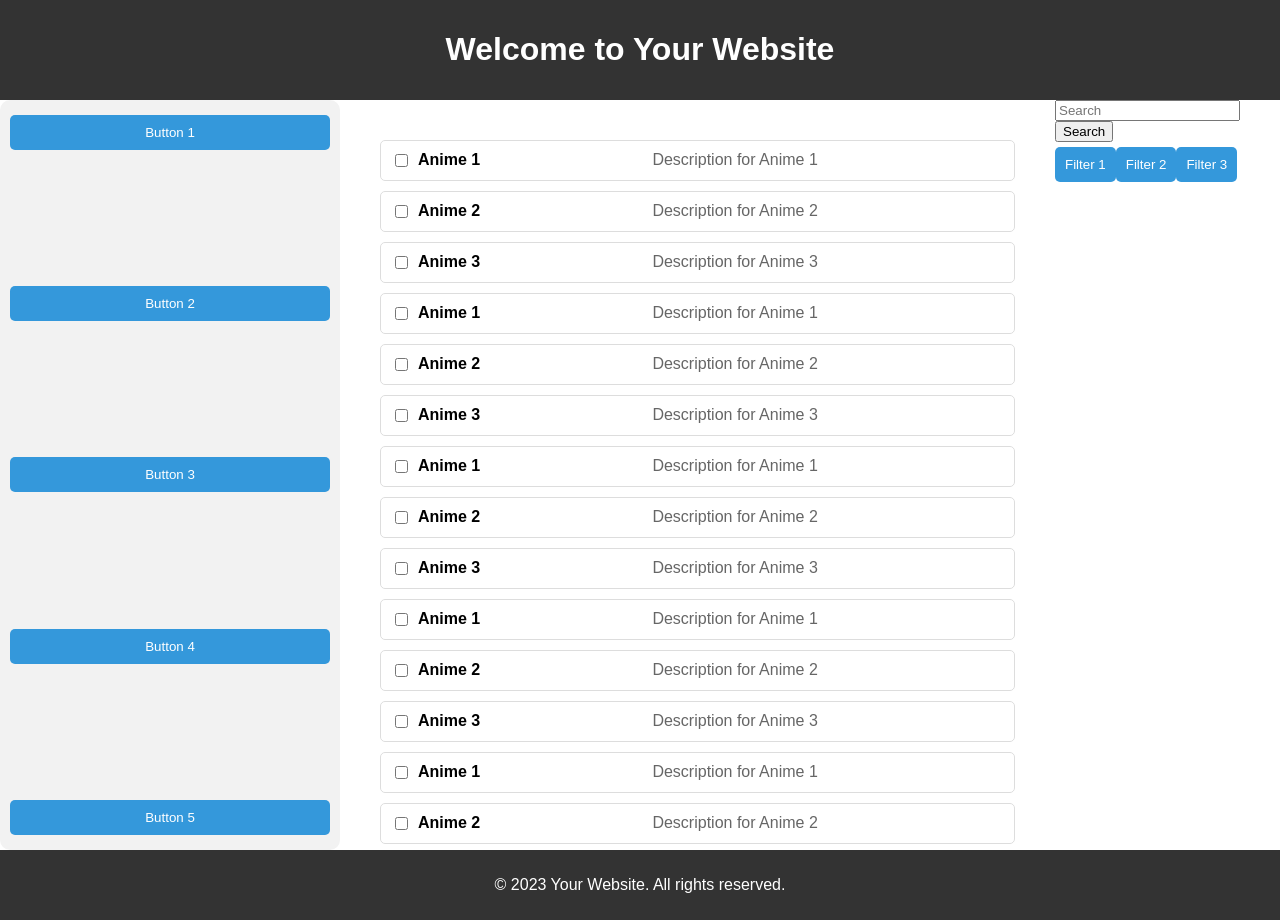
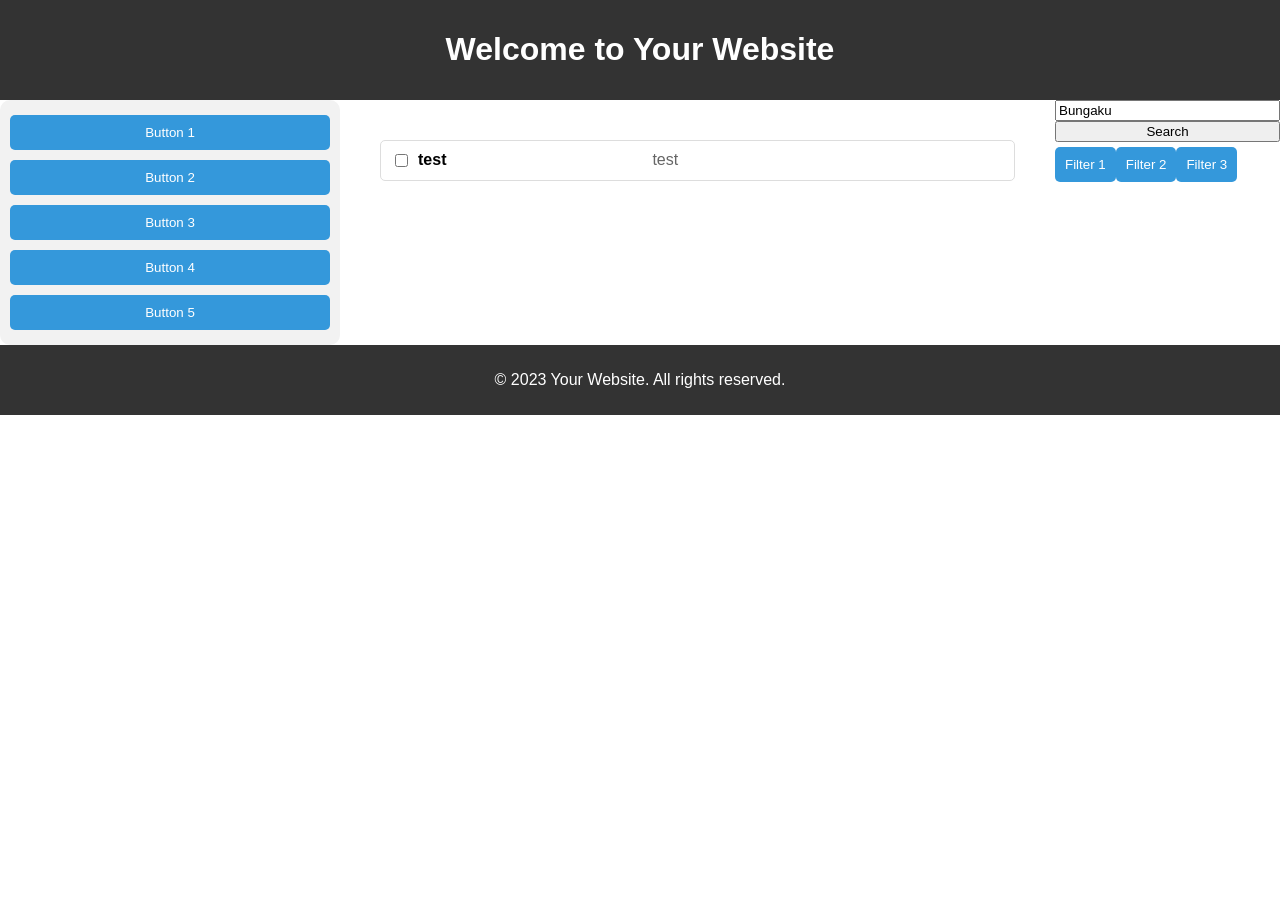
Before and after one commit to Maurice-Yu/personal-website, a React (Create React App) app in the folder myanimelistfe/: page / in a window 1280 px wide. After the commit the page ends 800 px from the top, so only its background shows below. Built offline with nearby package versions, Linux system fonts and the light colour scheme.

Commit message:
finished search functionality for BE and FE

```diff
--- a/myanimelistfe/src/pages/Home.js
+++ b/myanimelistfe/src/pages/Home.js
@@ -1,4 +1,16 @@
 import "../css/Home.css";
+import { redirect } from "react-router-dom";
+import React, { useState } from 'react';
+import { useEffect } from 'react';
+import { Route, Routes, useNavigate} from 'react-router-dom';
+
+const win= window.sessionStorage;
+const initialdata = {results:
+[{title:
+"test",
+description:"test"}]
+}
+win.setItem("animeList",JSON.stringify(initialdata));
 function Header() {
     return (
       <header>
@@ -25,25 +37,28 @@ function Header() {
       </div>
     );
   }
-  function SearchBar() {
+  function SearchBar({ queryDB }) {
+    const [query, setQuery] = useState('Bungaku');
+
+    function handleQueryChange(event) {
+      setQuery(event.target.value);
+    }
+
     return (
       <>
-      { /**
-        <div className="search-bar">
-          <input type="text" placeholder="Search" />
-        </div>
-      */ }
-        <form class="d-flex" role="search" method="POST">
-        {/** % csrf_token % **/}
         <input
-          class="form-control me-2"
+          className="form-control me-2"
           type="search"
           placeholder="Search"
           name="search_query"
-          required aria-label="Search"
+          required
+          aria-label="Search"
+          onChange={handleQueryChange}
+          value={query}
         />
-        <button class="btn btn-outline-success" type="submit">Search</button>
-      </form>
+        <button className="btn btn-outline-success" onClick={() => queryDB(query)}>
+          Search
+        </button>
       </>
     );
   }
@@ -67,63 +82,36 @@ function Header() {
       </div>
     );
   }
-  function AnimeList() {
-    const animeEntries = [
-      { title: 'Anime 1', description: 'Description for Anime 1' },
-      { title: 'Anime 2', description: 'Description for Anime 2' },
-      { title: 'Anime 3', description: 'Description for Anime 3' },
-      { title: 'Anime 1', description: 'Description for Anime 1' },
-      { title: 'Anime 2', description: 'Description for Anime 2' },
-      { title: 'Anime 3', description: 'Description for Anime 3' },
-      { title: 'Anime 1', description: 'Description for Anime 1' },
-      { title: 'Anime 2', description: 'Description for Anime 2' },
-      { title: 'Anime 3', description: 'Description for Anime 3' },
-      { title: 'Anime 1', description: 'Description for Anime 1' },
-      { title: 'Anime 2', description: 'Description for Anime 2' },
-      { title: 'Anime 3', description: 'Description for Anime 3' },
-      { title: 'Anime 1', description: 'Description for Anime 1' },
-      { title: 'Anime 2', description: 'Description for Anime 2' },
-      { title: 'Anime 3', description: 'Description for Anime 3' },
-      { title: 'Anime 1', description: 'Description for Anime 1' },
-      { title: 'Anime 2', description: 'Description for Anime 2' },
-      { title: 'Anime 3', description: 'Description for Anime 3' },
-      { title: 'Anime 1', description: 'Description for Anime 1' },
-      { title: 'Anime 2', description: 'Description for Anime 2' },
-      { title: 'Anime 3', description: 'Description for Anime 3' },
-      { title: 'Anime 1', description: 'Description for Anime 1' },
-      { title: 'Anime 2', description: 'Description for Anime 2' },
-      { title: 'Anime 3', description: 'Description for Anime 3' },
-      { title: 'Anime 1', description: 'Description for Anime 1' },
-      { title: 'Anime 2', description: 'Description for Anime 2' },
-      { title: 'Anime 3', description: 'Description for Anime 3' },
-      // Add more anime entries as needed
-    ];
-
+  function AnimeList({ animeListData }) {
+    if (animeListData) {
       return (
         <div className="anime-list">
-        {animeEntries.map((entry, index) => (
+          {animeListData.results.map((entry, index) => (
             <AnimeEntry key={index} title={entry.title} description={entry.description} />
           ))}
         </div>
       );
+    } else {
+      return <p>No anime entries available.</p>;
     }
-  function MainContent() {
+  }
+  function MainContent({ animeListData, queryDB }) {
     return (
       <div className="main-content">
         <div style={{ display: 'flex', flex: 2 }}>
           <LeftColumn />
           <div className="anime-list-container">
-              <AnimeList />
+            <AnimeList animeListData={animeListData} />
           </div>
-            <RightColumn />
+          <RightColumn queryDB={queryDB} />
         </div>
       </div>
     );
   }
-  function RightColumn() {
+    function RightColumn({ queryDB }) {
       return (
         <div className="right-column">
-        <SearchBar />
+          <SearchBar queryDB={queryDB} />
           <SearchFilters />
         </div>
       );
@@ -133,13 +121,26 @@ function Header() {
 
 export const Home = () =>
 {
+  const [animeListData, setAnimeListData] = useState(initialdata);
+  function queryDB(query) {
+    fetch('http://127.0.0.1:8000/search/search/', {
+      method: "POST",
+      headers: {
+        'Accept': 'application/json',
+      },
+      body: JSON.stringify({"searchQ": query})
+    })
+    .then(response => response.json())
+    .then(data => {
+      setAnimeListData(data); // Update animeListData with new data
+      win.setItem("animeList", JSON.stringify(data)); // Update session storage
+    });
+  }
   return (
-
     <div className="flex-container">
       <Header />
-        <MainContent />
+      <MainContent animeListData={animeListData} queryDB={queryDB} />
       <Footer />
     </div>
-
   );
 }
--- a/myanimelistfe/src/pages/Login.js
+++ b/myanimelistfe/src/pages/Login.js
@@ -3,6 +3,12 @@ import { redirect } from "react-router-dom";
 import React, { useState } from 'react';
 import { useEffect } from 'react';
 import { Route, Routes, useNavigate} from 'react-router-dom';
+
+
+
+
+
+
 
 export const Login= ()=> {
   const navigate = useNavigate();
@@ -10,26 +16,7 @@ export const Login= ()=> {
   const [password, setPassword] = useState('asdf');
   const win= window.sessionStorage;
 
-  const handleUsernameChange = (event) => {
-    setUsername(event.target.value);
-  };
-
-  const handlePasswordChange = (event) => {
-    setPassword(event.target.value);
-  };
-
-  // const handleLogin = () => {
-  //   // Add your login logic here
-  //   win.setItem("un",username)
-  //   win.setItem("pw",password)
-  //   console.log('Logging in with username:', username, 'and password:', password);
-  // };
-
-  const handleCreateAccount = () => {
-    // Add your account creation logic here
-    console.log('Creating account with username:', username, 'and password:', password);
-  };
-  const handleCreate =(username,password)=> {
+  function handleCreate() {
     fetch('http://127.0.0.1:8000/users/addUser/', {
         method: "POST",
         headers: {
@@ -59,8 +46,7 @@ export const Login= ()=> {
         //    //Perform actions with the response data from the view
         //})
   }
-
-  const handleClick = (username) =>{
+  function handleClick(){
     fetch('http://127.0.0.1:8000/users/testGet/'+username+'/', {
         method: "GET",
         headers: {
@@ -86,7 +72,27 @@ export const Login= ()=> {
         //    return "somethign";
         //    //Perform actions with the response data from the view
         //})
-}
+  }
+  const handleUsernameChange = (event) => {
+    setUsername(event.target.value);
+  };
+
+  const handlePasswordChange = (event) => {
+    setPassword(event.target.value);
+  };
+
+  // const handleLogin = () => {
+  //   // Add your login logic here
+  //   win.setItem("un",username)
+  //   win.setItem("pw",password)
+  //   console.log('Logging in with username:', username, 'and password:', password);
+  // };
+
+  const handleCreateAccount = () => {
+    // Add your account creation logic here
+    console.log('Creating account with username:', username, 'and password:', password);
+  };
+
 
     return (
     <div className="main_login_page">
@@ -102,8 +108,8 @@ export const Login= ()=> {
           </tr>
           <tr>
             <td colSpan="2" className="button-row">
-              <button onClick={handleClick(username)}>Login</button>
-              <button onClick={handleCreate(username,password)}>Create Account</button>
+              <button onClick={handleClick}>Login</button>
+              <button onClick={handleCreate}>Create Account</button>
             </td>
           </tr>
         </tbody>
```
Also changed, not shown: 2 other files (tests, documents, lock files or other folders). Lines whose indentation alone changed are shown as unchanged.
